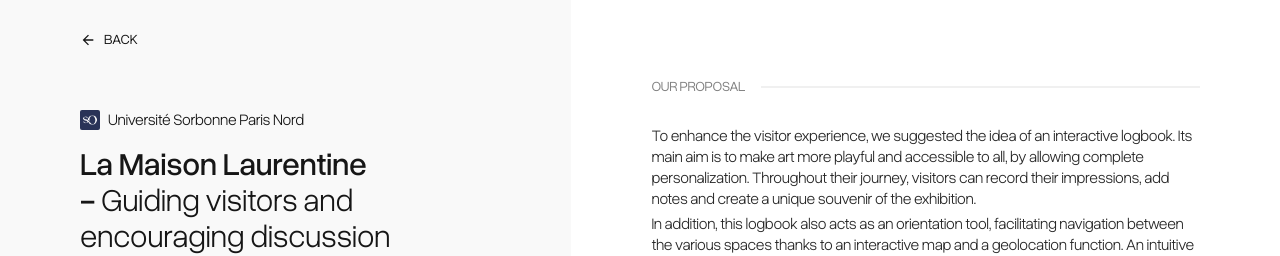
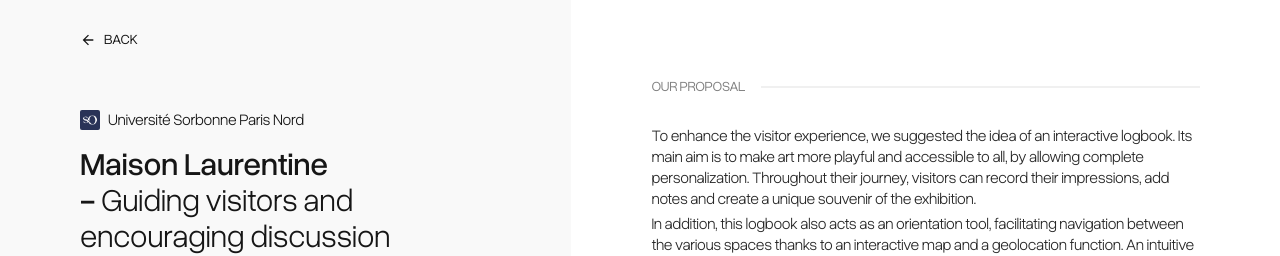
Before and after one commit to maeeelle/portfolio, a Next.js app: page /en/maison-laurentine in a window 1280 px wide. Shown: the top 256 px of the page. Built offline with nearby package versions, Linux system fonts and the light colour scheme; no server answers.

Commit message:
fix: remove "La" keyword from Maison project

```diff
--- a/src/app/[locale]/(projects)/maison-laurentine/page.tsx
+++ b/src/app/[locale]/(projects)/maison-laurentine/page.tsx
@@ -43,7 +43,7 @@ export default async function MaisonLaurentinePage({ params }: PageProps) {
               logoSrc='/images/projects/sorbonne.png'
               logoAlt='Université Sorbonne Paris Nord logo'
               company='Université Sorbonne Paris Nord'
-              title='La Maison Laurentine'
+              title='Maison Laurentine'
               subtitle={t('subtitle')}
               className='mb-8'
             />
```
